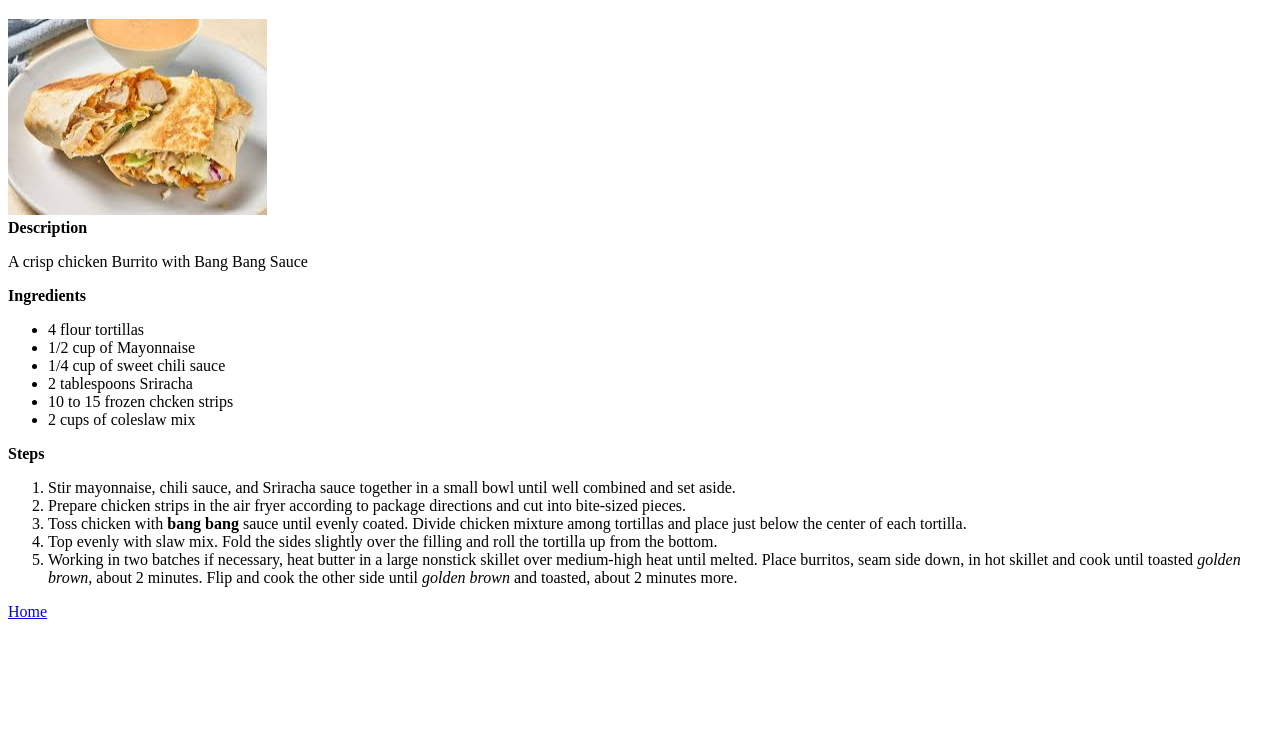
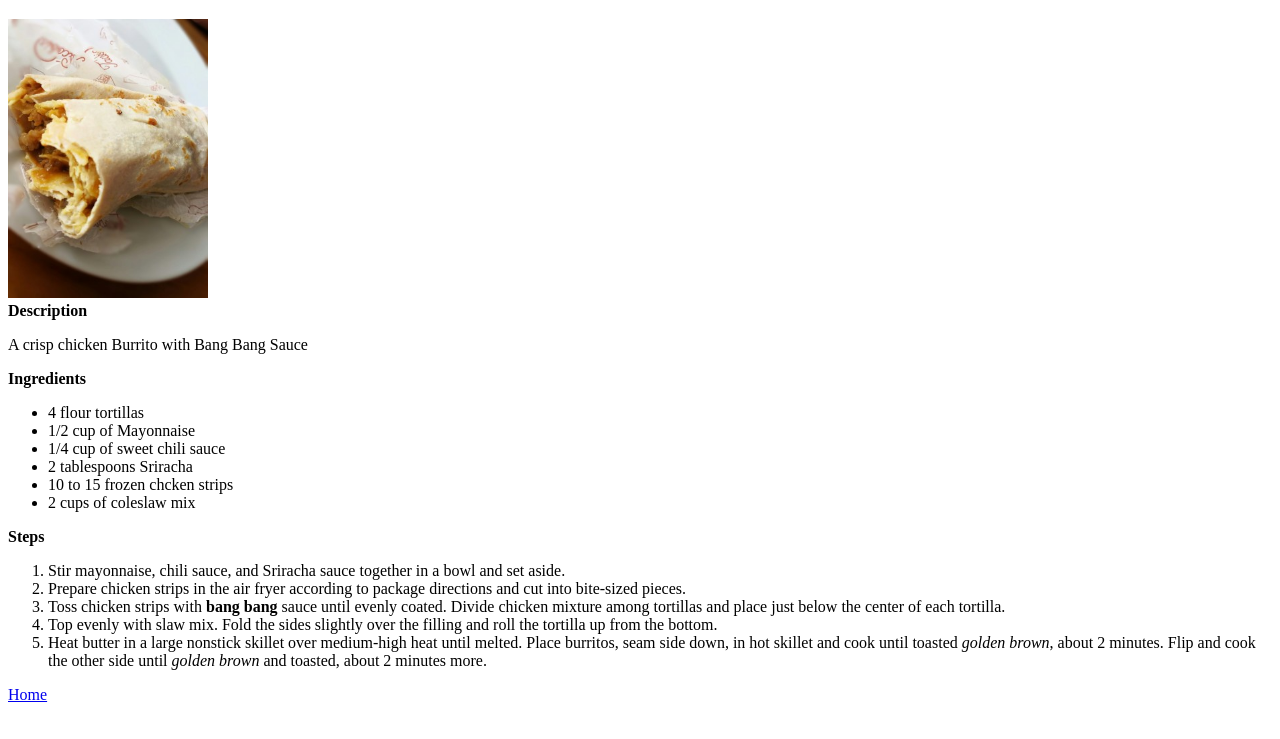
Before and after one commit to Lemming-CS/odin_recipes, a plain HTML site: page recipes/bang_burrito.html in a window 1280 px wide. Shown: the part 61-800 px from the top of the page. Drawn offline with Linux system fonts and the light colour scheme.

Commit message:
Change Burrito img to non copyright one

```diff
--- a/recipes/bang_burrito.html
+++ b/recipes/bang_burrito.html
@@ -8,7 +8,7 @@
 <body>
     <h1>Bang Bang Burrito</h1>
     <div></div>
-    <img src="../Images/Bang_Bang_Burrito.jpeg" alt="Bang_Bang_Burrito" width="259" height="196">
+    <img src="../Images/Bang_Bang_Burrito.jpg" alt="Bang_Bang_Burrito" width="200" height="279">
     <div><strong>Description</strong></div>
     <p>A crisp chicken Burrito with Bang Bang Sauce</p>
 
@@ -23,11 +23,11 @@
     </ul>
     <div><strong>Steps</strong></div>
     <ol>
-        <li>Stir mayonnaise, chili sauce, and Sriracha sauce together in a small bowl until well combined and set aside.</li>
+        <li>Stir mayonnaise, chili sauce, and Sriracha sauce together in a bowl and set aside.</li>
         <li>Prepare chicken strips in the air fryer according to package directions and cut into bite-sized pieces.</li>
-        <li>Toss chicken with <strong> bang bang </strong>sauce until evenly coated. Divide chicken mixture among tortillas and place just below the center of each tortilla.</li>
+        <li>Toss chicken strips with <strong> bang bang </strong>sauce until evenly coated. Divide chicken mixture among tortillas and place just below the center of each tortilla.</li>
         <li>Top evenly with slaw mix. Fold the sides slightly over the filling and roll the tortilla up from the bottom.</li>
-        <li>Working in two batches if necessary, heat butter in a large nonstick skillet over medium-high heat until melted. Place burritos, seam side down, in hot skillet and cook until toasted <i>golden brown</i>, about 2 minutes. Flip and cook the other side until <i>golden brown</i> and toasted, about 2 minutes more.</li>
+        <li>Heat butter in a large nonstick skillet over medium-high heat until melted. Place burritos, seam side down, in hot skillet and cook until toasted <i>golden brown</i>, about 2 minutes. Flip and cook the other side until <i>golden brown</i> and toasted, about 2 minutes more.</li>
     </ol>
     <a href="../index.html">Home</a>
 </body>
```
Also changed, not shown: Images/Bang_Bang_Burrito.jpeg (deleted), Images/Bang_Bang_Burrito.jpg (added), 1 other file.
